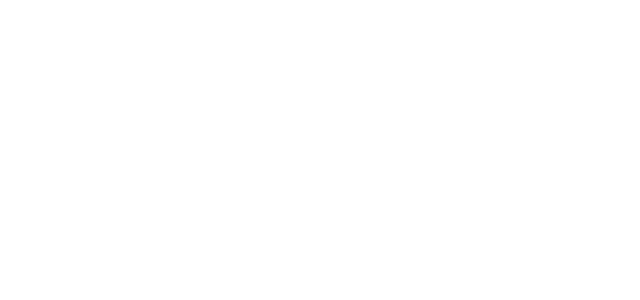
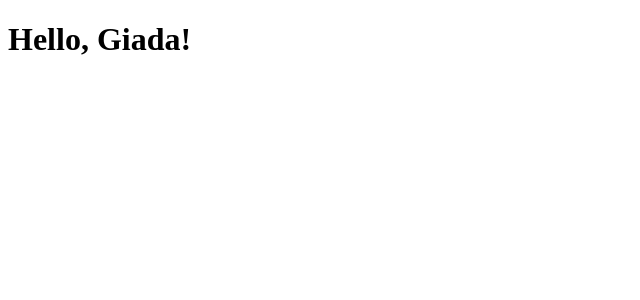
Before and after one commit to Mariowebcs/React-exercise, a React (Create React App) app: page / in a window 1280 px wide. Shown: the top 300 px of the page, without its empty margins (0-640 px from the left). Built offline with nearby package versions, Linux system fonts and the light colour scheme.

Commit message:
added exercise-58

```diff
--- a/package.json
+++ b/package.json
@@ -8,6 +8,7 @@
     "@testing-library/user-event": "^13.5.0",
     "react": "^18.2.0",
     "react-dom": "^18.2.0",
+    "react-router-dom": "^6.9.0",
     "react-scripts": "5.0.1",
     "web-vitals": "^2.1.4"
   },
--- a/src/App.js
+++ b/src/App.js
@@ -1,12 +1,13 @@
-import React from 'react';
+import React from "react";
+import { Route, Routes } from "react-router-dom";
+import Welcome from "./Welcome";
 
 const App = () => {
-    return (
-        <div>
-
-        </div>
-    )
+  return (
+      <Routes>
+        <Route path="/" element={<Welcome name="Giada" />} />
+      </Routes>
+  );
 };
 
-
 export default App;
--- /dev/null
+++ b/src/Rooter.js
@@ -0,0 +1,15 @@
+import React from 'react';
+import { BrowserRouter } from 'react-router-dom';
+import App from './App';
+
+
+const Rooter = () => {
+    return(
+        <BrowserRouter>
+            <App/>
+        </BrowserRouter>
+        )
+};
+
+
+export default Rooter;
--- /dev/null
+++ b/src/Welcome.js
@@ -0,0 +1,7 @@
+import React from "react";
+
+const Welcome = ({ name }) => {
+  return <h1>Hello, {name}!</h1>;
+};
+
+export default Welcome;
--- a/src/index.js
+++ b/src/index.js
@@ -1,6 +1,6 @@
-import React from 'react';
-import reactDom from 'react-dom/client';
-import App from './App';
+import Rooter  from "./Rooter";
+import React from "react";
+import reactDom from "react-dom/client";
 
-const root = reactDom.createRoot(document.getElementById('root'));
-root.render(<App/>);
+const root = reactDom.createRoot(document.getElementById("root"));
+root.render(<Rooter/>);
```
Also changed, not shown: 1 other file (tests, documents, lock files or other folders).
